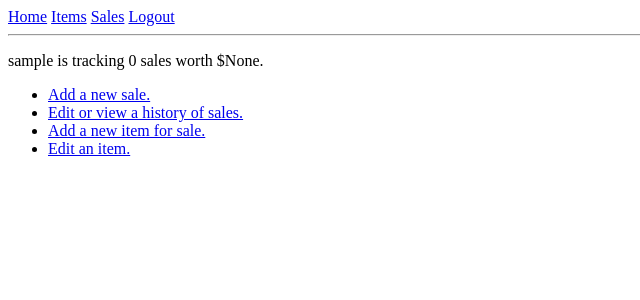
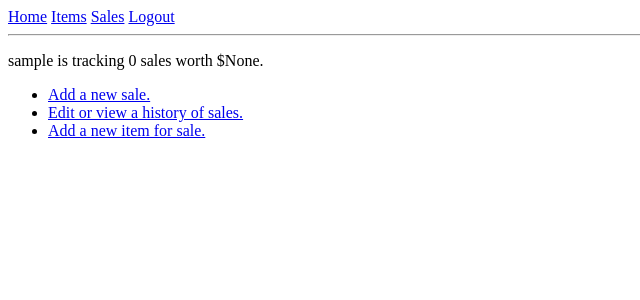
Before and after one commit to ianluria/CS50FinalProject, a Flask app: page / in a window 1280 px wide. Shown: the top 300 px of the page, without its empty margins (0-640 px from the left). Run offline with Flask 2, Linux system fonts and the light colour scheme; the visitor is signed in with stand-in values (Sample User, id 1); data comes from the database, SQL or seed files in the repository; both versions use the stored data as it was after the commit; data that the repository does not hold is empty.

Commit message:
Update item editing routes working correctly.

```diff
--- a/app/routes.py
+++ b/app/routes.py
@@ -243,8 +243,8 @@
 
         if edit:
             # Update every relevant sale in the history to reflect the changes the user made to item.
-            sales = Sales.query.filter_by(user=current_user).filter_by(
-                itemName=item.itemName).all()
+            sales = Sales.query.filter_by(username=current_user.username).filter_by(
+                item=item).all()
 
             for sale in sales:
                 sale.itemName = item.itemName
@@ -274,6 +274,7 @@
 
     if form.validate_on_submit():
 
+        # First or 404?
         item = Items.query.filter_by(user=current_user).filter_by(
             itemName=form.items.data).first()
 
@@ -300,14 +301,7 @@
             return render_template("_addItem.html", form=itemForm)
 
     return redirect(url_for("items"))
-    # return render_template("_itemSelect.html", form=form, items=items, destination="/" + request.args.get("destination"))
 
-
-# remove item
-# get item to be removed from drop down menu
-# get this user
-# execute remove item on this user
-# update database
 
 @app.route("/login", methods=["GET", "POST"])
 def login():
@@ -346,8 +340,3 @@
         flash('Congratulations, you are now a registered user!')
         return redirect(url_for('login'))
     return render_template('register.html', title='Register', form=form)
-
-
-# Display all items
-
-# Show history of sales
--- a/app/templates/index.html
+++ b/app/templates/index.html
@@ -8,7 +8,7 @@
         <li><a href="{{ url_for('newSale') }}">Add a new sale.</a></li>
         <li><a href="{{ url_for('sales') }}">Edit or view a history of sales.</a></li>
         <li><a href="{{ url_for('addItem') }}">Add a new item for sale.</a></li>
-        <li><a href="{{ url_for('selectItem', destination='editItem') }}">Edit an item.</a></li>
+      {#  <li><a href="{{ url_for('selectItem', destination='editItem') }}">Edit an item.</a></li> #}
     </ul>
 
 {% endblock %}
--- a/app/templates/items.html
+++ b/app/templates/items.html
@@ -5,9 +5,6 @@
 <p>items.</p>
 
 <a href="{{ url_for('addItem') }}">Add New Item</a>
-<!-- <a href="{{ url_for('selectItem', destination='editItem') }}">Edit Item</a>
-<a href="{{ url_for('selectItem', destination='deleteItem') }}">Delete Item</a> -->
-
 
 {% block edit %}{% endblock %}
 
```
Also changed, not shown: app.db.
